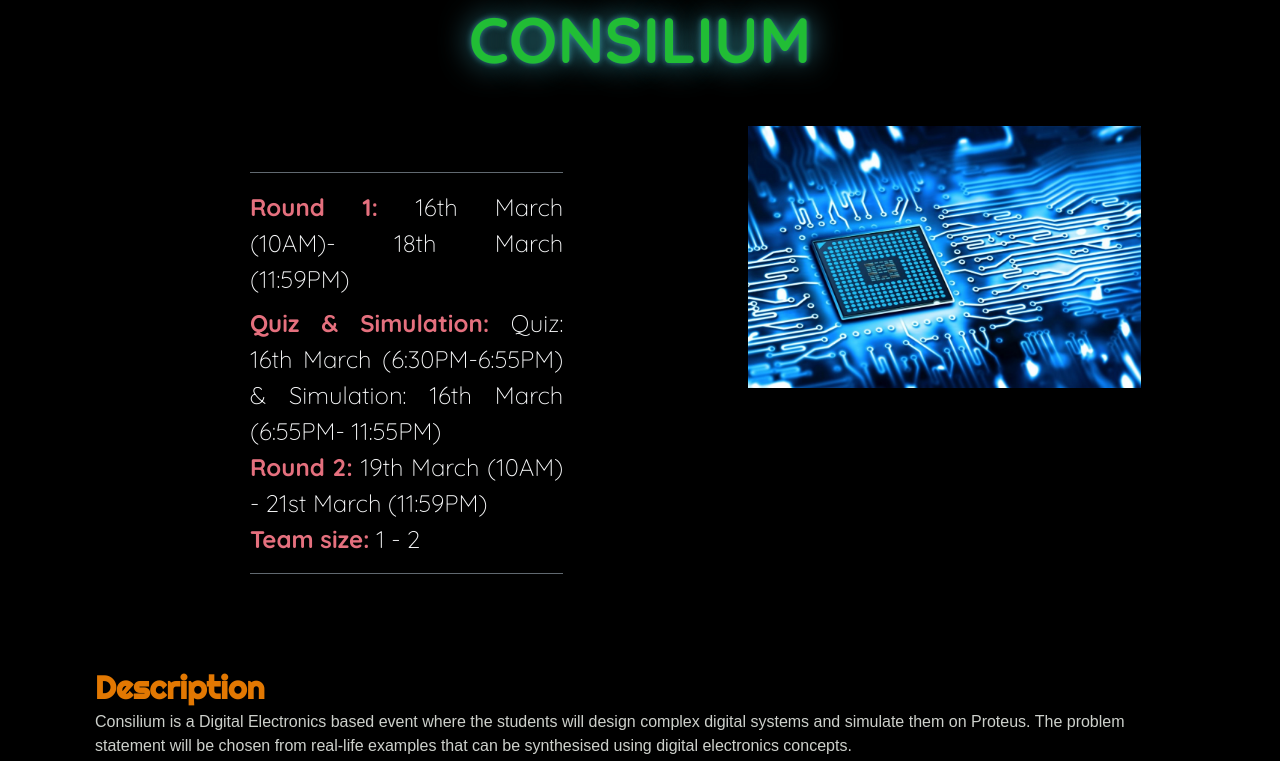
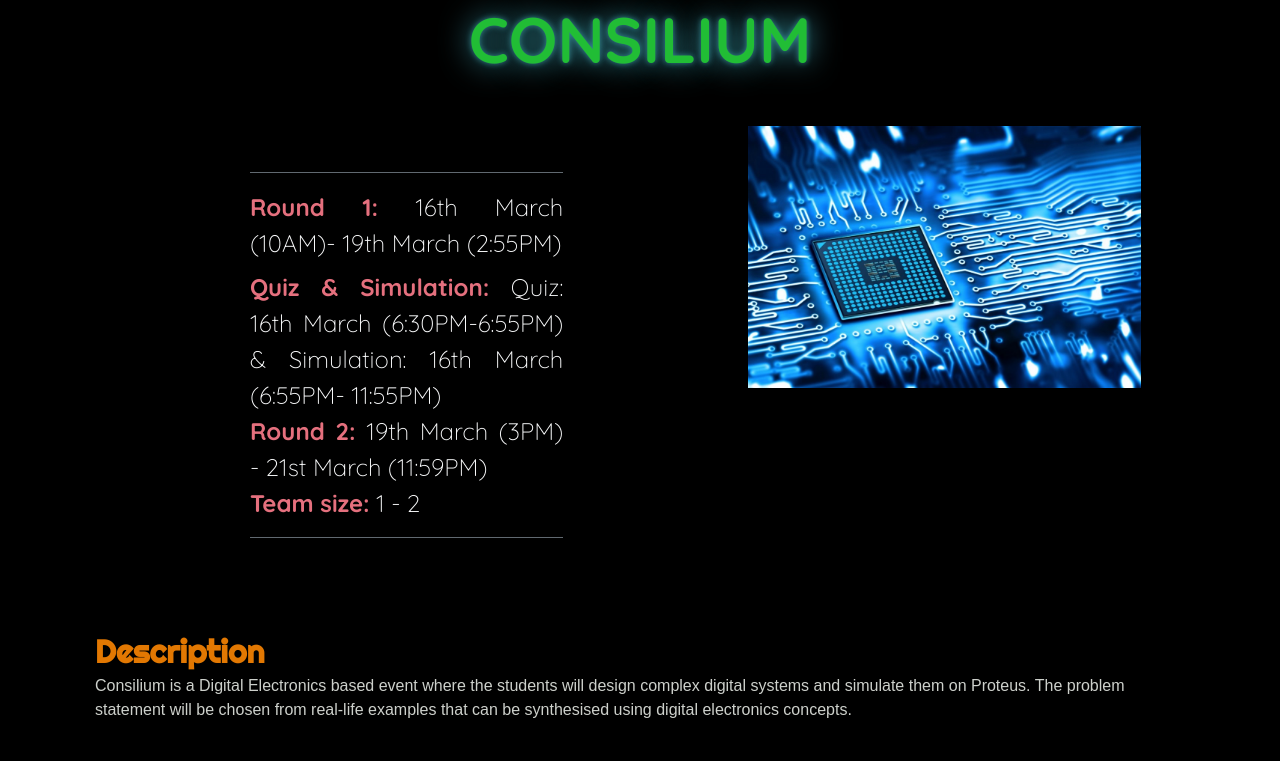
Before and after one commit to Prastuti-IIT-BHU/prastuti, a Django app: template templates/events/consilium.html in a window 1280 px wide. Shown: the part 148-909 px from the top of the page. Run offline with Django 3.2, Linux system fonts and the light colour scheme; the template is opened without the code that fills it, so the values that code supplies are empty; some libraries are stand-ins or nearby versions; some web fonts are replaced.

Commit message:
Update consilium.html

```diff
--- a/templates/events/consilium.html
+++ b/templates/events/consilium.html
@@ -13,10 +13,10 @@
         <hr class="d-none d-md-block bg-secondary">
         <div>
           <p class="font-weight-light mt-2 mb-0"><span class="font-weight-bold" style="color:#e5707e">Round 1:</span>
-            16th March (10AM)- 18th March (11:59PM) </p>
+            16th March (10AM)- 19th March (2:55PM) </p>
           <p class="font-weight-light mt-2 mb-0"><span class="font-weight-bold" style="color:#e5707e">Quiz & Simulation:</span>
             Quiz: 16th March (6:30PM-6:55PM) & Simulation: 16th March (6:55PM- 11:55PM)</p>
-          <p class="font-weight-light mb-0"><span class="font-weight-bold" style="color:#e5707e">Round 2: </span>19th March (10AM) - 21st March (11:59PM)
+          <p class="font-weight-light mb-0"><span class="font-weight-bold" style="color:#e5707e">Round 2: </span>19th March (3PM) - 21st March (11:59PM)
           </p>
           <p class="font-weight-light mb-3"><span class="font-weight-bold" style="color:#e5707e">Team size:</span>
             1 - 2</p>
```
